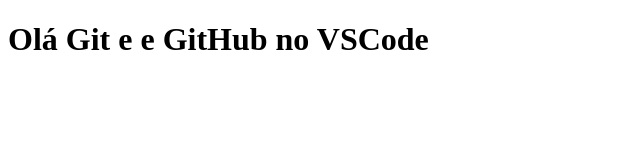
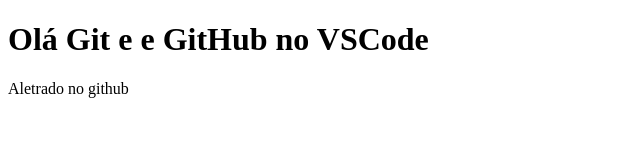
Before and after one commit to lenilsonfcosta/aula-teste-2024, a plain HTML site: page index.html in a window 1280 px wide. Shown: the whole page, without its empty margins (0-640 px from the left). Drawn offline with Linux system fonts and the light colour scheme.

Commit message:
alterado no vscode index.html

```diff
--- a/index.html
+++ b/index.html
@@ -7,5 +7,6 @@
 </head>
 <body>
     <h1>Olá Git e e GitHub no VSCode</h1>
+    <p>Aletrado no github</p>
 </body>
 </html>
```
